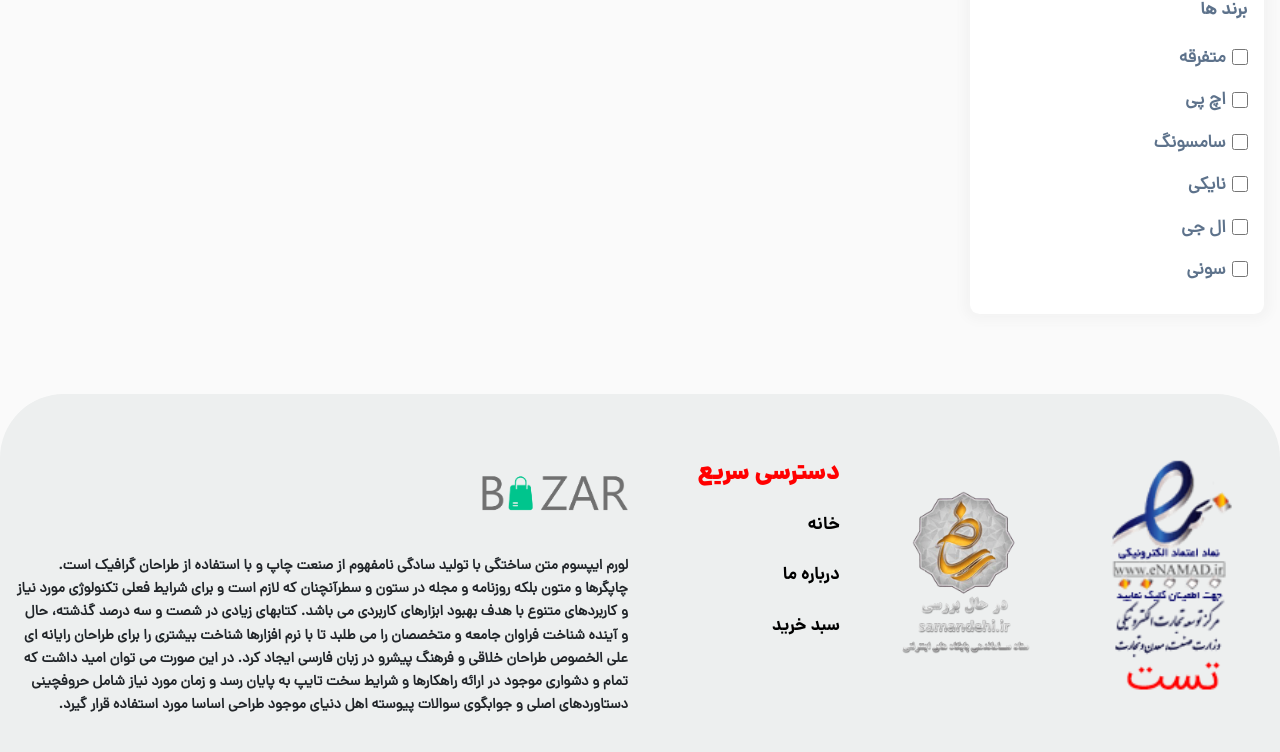
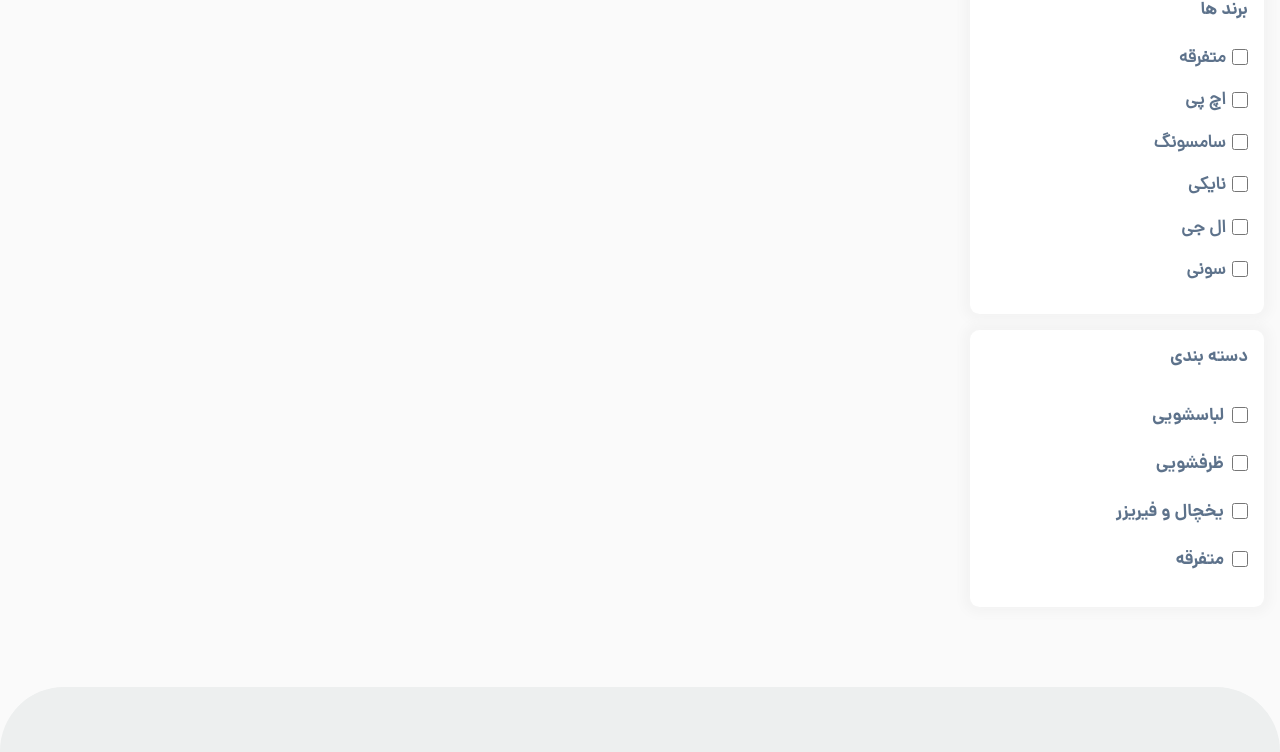
Before and after one commit to mohammadmehdidalvandii/bazar-shop, a Next.js app: page /Shop in a window 1280 px wide. Shown: the part 432-1184 px from the top of the page. Built offline with nearby package versions, Linux system fonts and the light colour scheme.

Commit message:
create section category for shop-page

```diff
--- a/src/app/Shop/page.jsx
+++ b/src/app/Shop/page.jsx
@@ -2,6 +2,7 @@
 import Footer from '@/components/modules/Footer/Footer';
 import Navbar from '@/components/modules/Navbar/Navbar';
 import Brand from '@/components/template/Shop/Brand/Brand';
+import Category from '@/components/template/Shop/Category/Category';
 import Search from '@/components/template/Shop/Search/Search';
 import React from 'react';
 
@@ -15,6 +16,7 @@
             <div className="col-lg-3 col-md-3 col-sm-none">
                 <Search/>
                 <Brand/>
+                <Category/>
             </div>
             <div className="col-lg-9 col-md-9 col-sm-12">this is content</div>
         </div>
--- /dev/null
+++ b/src/components/template/Shop/Category/Category.jsx
@@ -0,0 +1,30 @@
+import React from 'react';
+import style from './Category.module.css';
+
+function Category() {
+  return (
+    <section className={`${style.category} ${"shop_Wrapper"}`}>
+        <h5 className="shop_title">دسته بندی</h5>
+        <div className={style.category_wrapper}>
+            <div className={style.category_box}>
+                <input type="checkbox" className={style.category_box_input}/>
+                <span className={style.category_box_text}>لباسشویی</span>
+            </div>
+            <div className={style.category_box}>
+                <input type="checkbox" className={style.category_box_input}/>
+                <span className={style.category_box_text}>ظرفشویی</span>
+            </div>
+            <div className={style.category_box}>
+                <input type="checkbox" className={style.category_box_input}/>
+                <span className={style.category_box_text}>یخچال و فیریزر</span>
+            </div>
+            <div className={style.category_box}>
+                <input type="checkbox" className={style.category_box_input}/>
+                <span className={style.category_box_text}>متفرقه</span>
+            </div>
+        </div>
+    </section>
+  )
+}
+
+export default Category
--- /dev/null
+++ b/src/components/template/Shop/Category/Category.module.css
@@ -0,0 +1,27 @@
+.category{
+    display: block;
+    width: 100%;
+}
+.category_wrapper{
+    display: block;
+    margin-top: 2rem;
+}
+.category_box{
+    display: flex;
+    align-items: center;
+    margin-bottom: 1rem;
+}
+.category_box_input{
+    display: block;
+    width: 1rem;
+    height: 2rem;
+    margin-left: 0.5rem;
+    accent-color: var(--secondary);
+}
+.category_box_text{
+    display: block;
+    font-family: var(--danaBold);
+    font-size: 1.1rem;
+    font-weight: 700;
+    color: var(--primary);
+}
```
